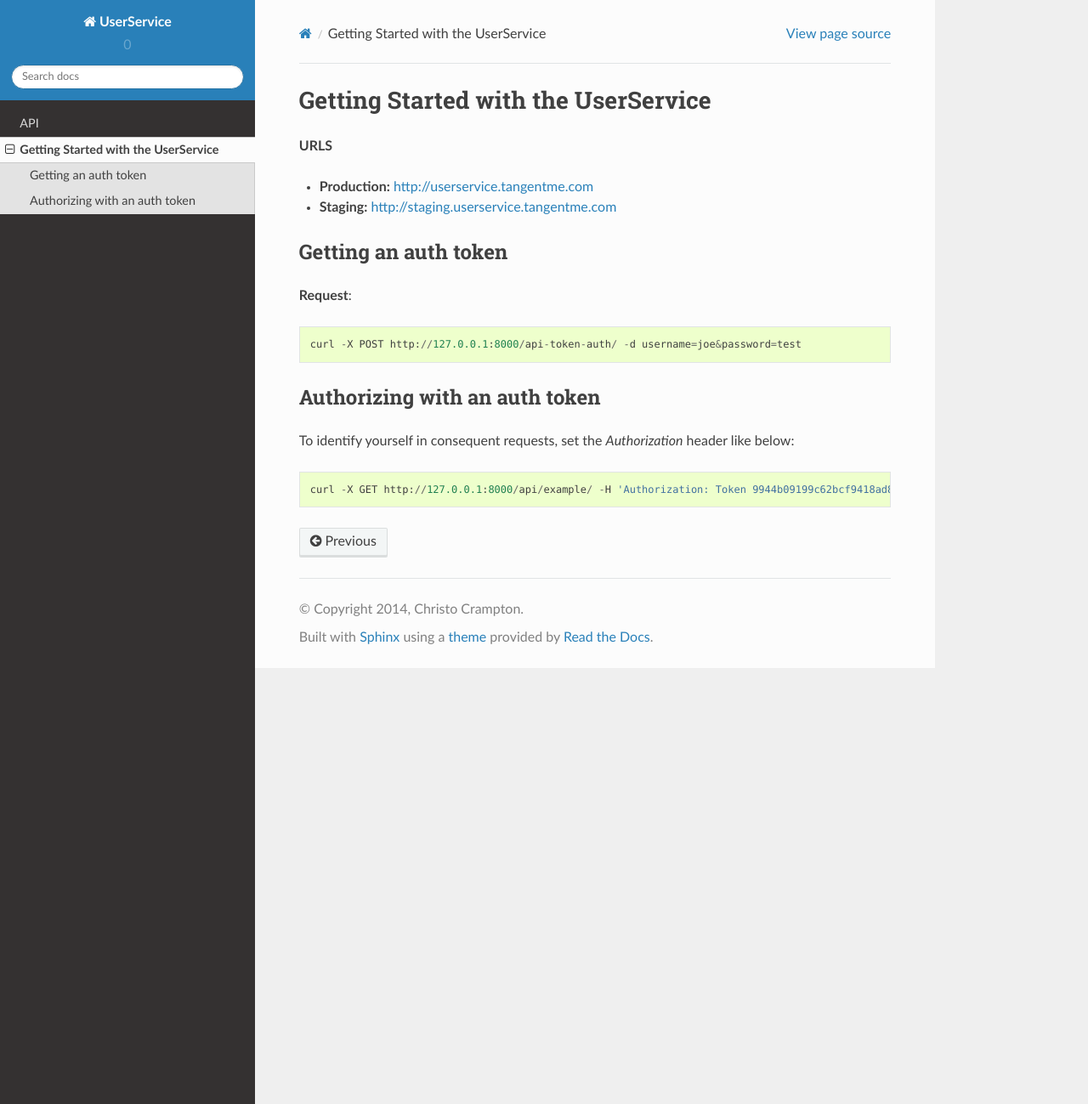
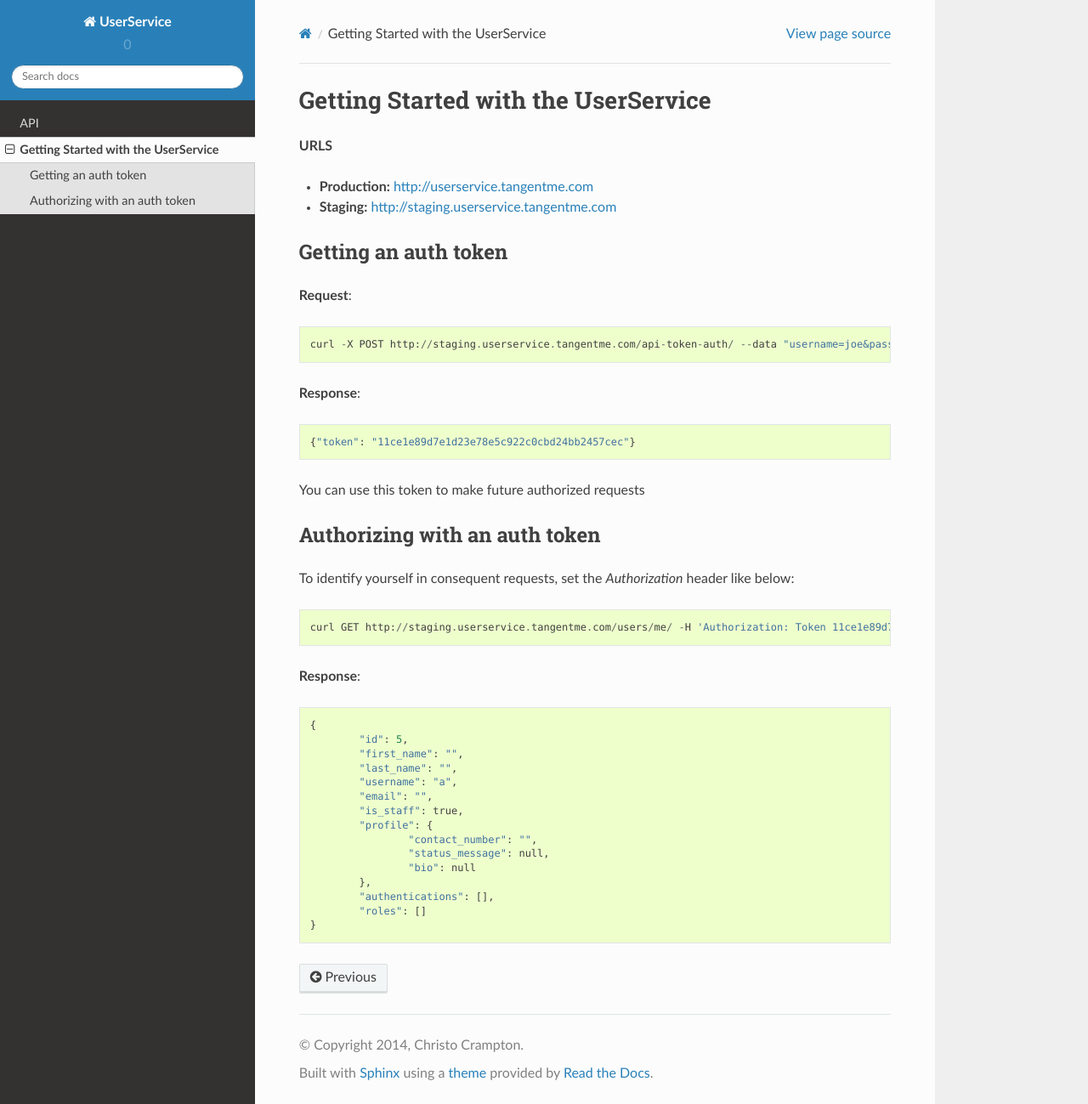
Before and after one commit to TangentMicroServices/UserService, a Sphinx documentation site: the page built from docs/source/quickstart.rst, in a window 1280 px wide and 1299 px high. Shown: the whole window at 85% size. Built offline with Sphinx 7.4.7 and the Read the Docs theme 2.0.0, drawn with Linux system fonts in a browser that asks for light colours.

Commit message:
Update the docs, some pep8 formating

```diff
--- a/docs/source/quickstart.rst
+++ b/docs/source/quickstart.rst
@@ -10,11 +10,35 @@ Getting an auth token
 ----------------------
 **Request**::
 
-    curl -X POST http://127.0.0.1:8000/api-token-auth/ -d username=joe&password=test
+    curl -X POST http://staging.userservice.tangentme.com/api-token-auth/ --data "username=joe&password=test"
+
+**Response**::
+
+	{"token": "11ce1e89d7e1d23e78e5c922c0cbd24bb2457cec"}
+
+You can use this token to make future authorized requests
 
 Authorizing with an auth token
 -------------------------------
 
 To identify yourself in consequent requests, set the `Authorization` header like below::
 
-    curl -X GET http://127.0.0.1:8000/api/example/ -H 'Authorization: Token 9944b09199c62bcf9418ad846dd0e4bbdfc6ee4b'
+    curl GET http://staging.userservice.tangentme.com/users/me/ -H 'Authorization: Token 11ce1e89d7e1d23e78e5c922c0cbd24bb2457cec'
+
+**Response**::
+
+	{
+		"id": 5,
+		"first_name": "",
+		"last_name": "",
+		"username": "a",
+		"email": "",
+		"is_staff": true,
+		"profile": {
+			"contact_number": "",
+			"status_message": null,
+			"bio": null
+		},
+		"authentications": [],
+		"roles": []
+	}
```
Also changed, not shown: 2 other files.
